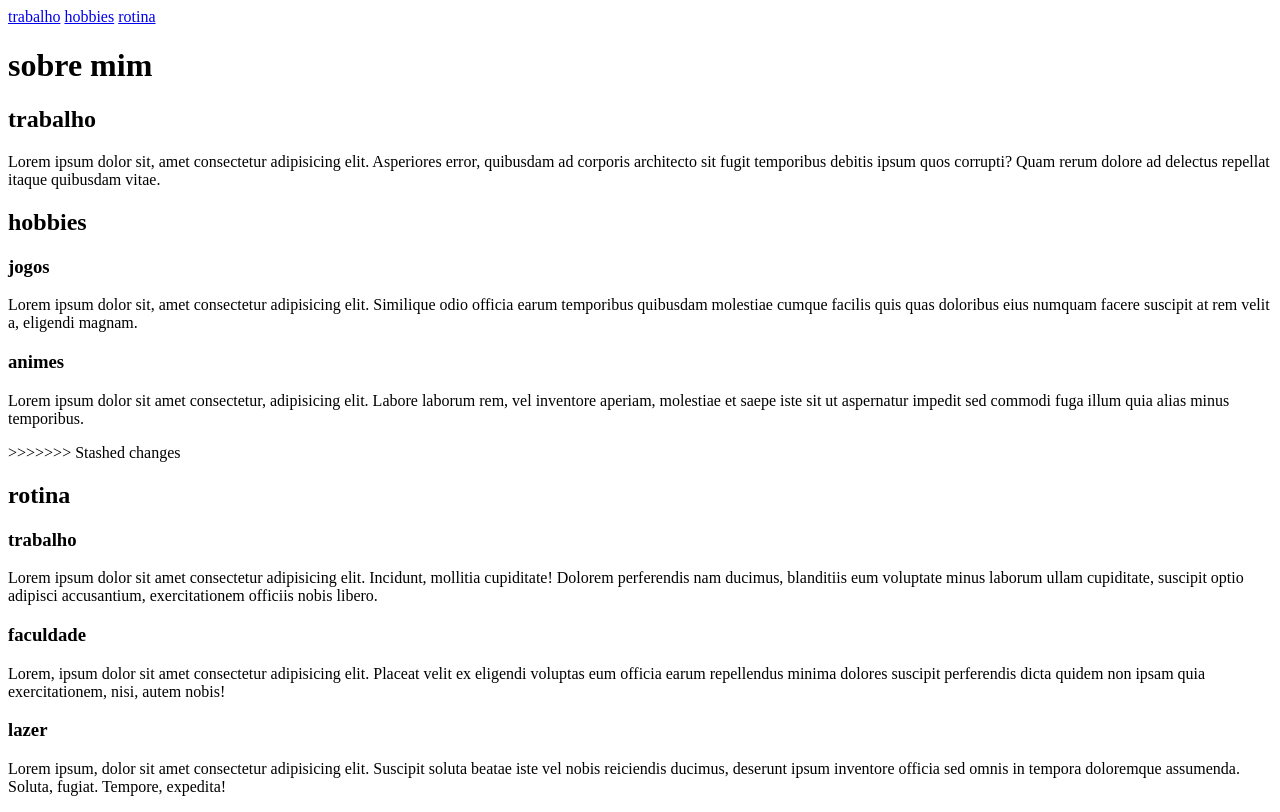
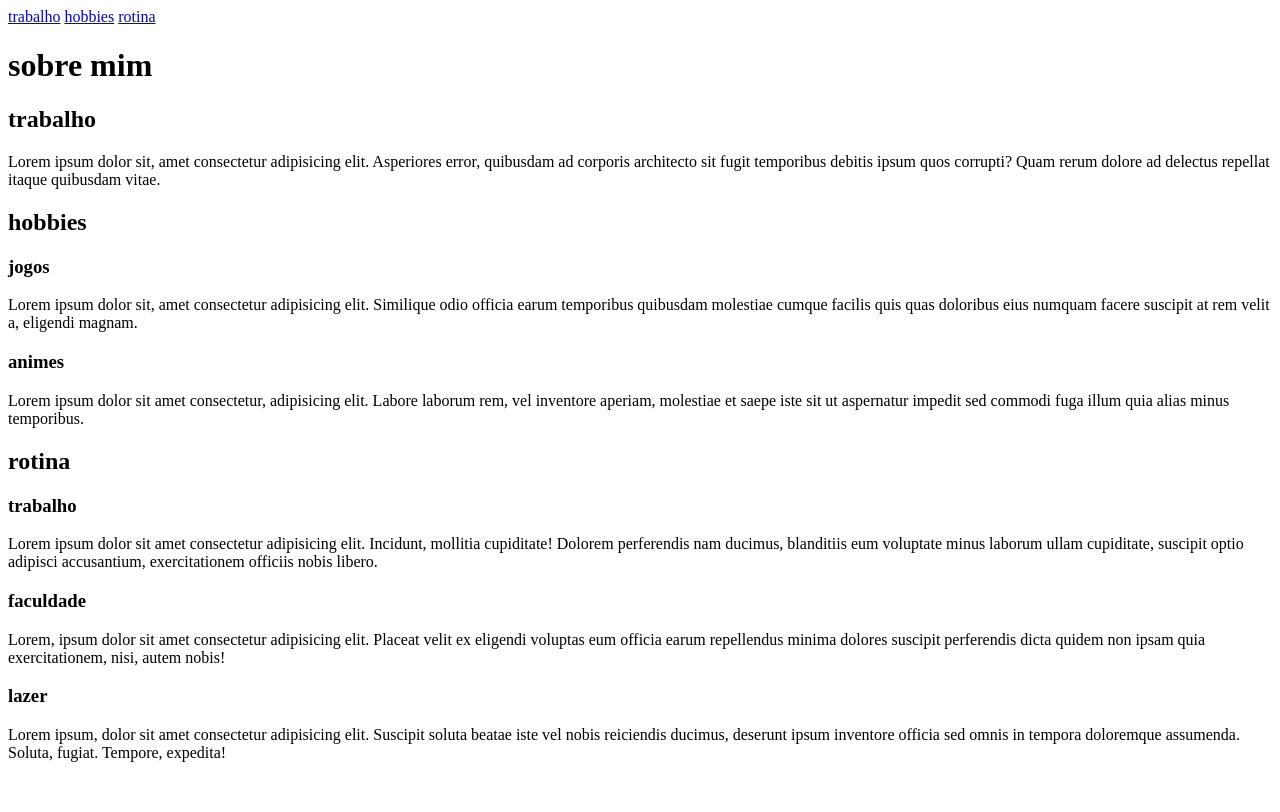
Before and after one commit to ffabricio01/trabalho, a plain HTML site: page index.html in a window 1280 px wide. Drawn offline with Linux system fonts and the light colour scheme.

Commit message:
removendo a marcaçao de stashed changes

```diff
--- a/index.html
+++ b/index.html
@@ -28,7 +28,6 @@
 </section>
 
 <section id="rotina">
->>>>>>> Stashed changes
 <h2>rotina</h2>
 <h3>trabalho</h3>
 <p>Lorem ipsum dolor sit amet consectetur adipisicing elit. Incidunt, mollitia cupiditate! Dolorem perferendis nam ducimus, blanditiis eum voluptate minus laborum ullam cupiditate, suscipit optio adipisci accusantium, exercitationem officiis nobis libero.</p>
```
